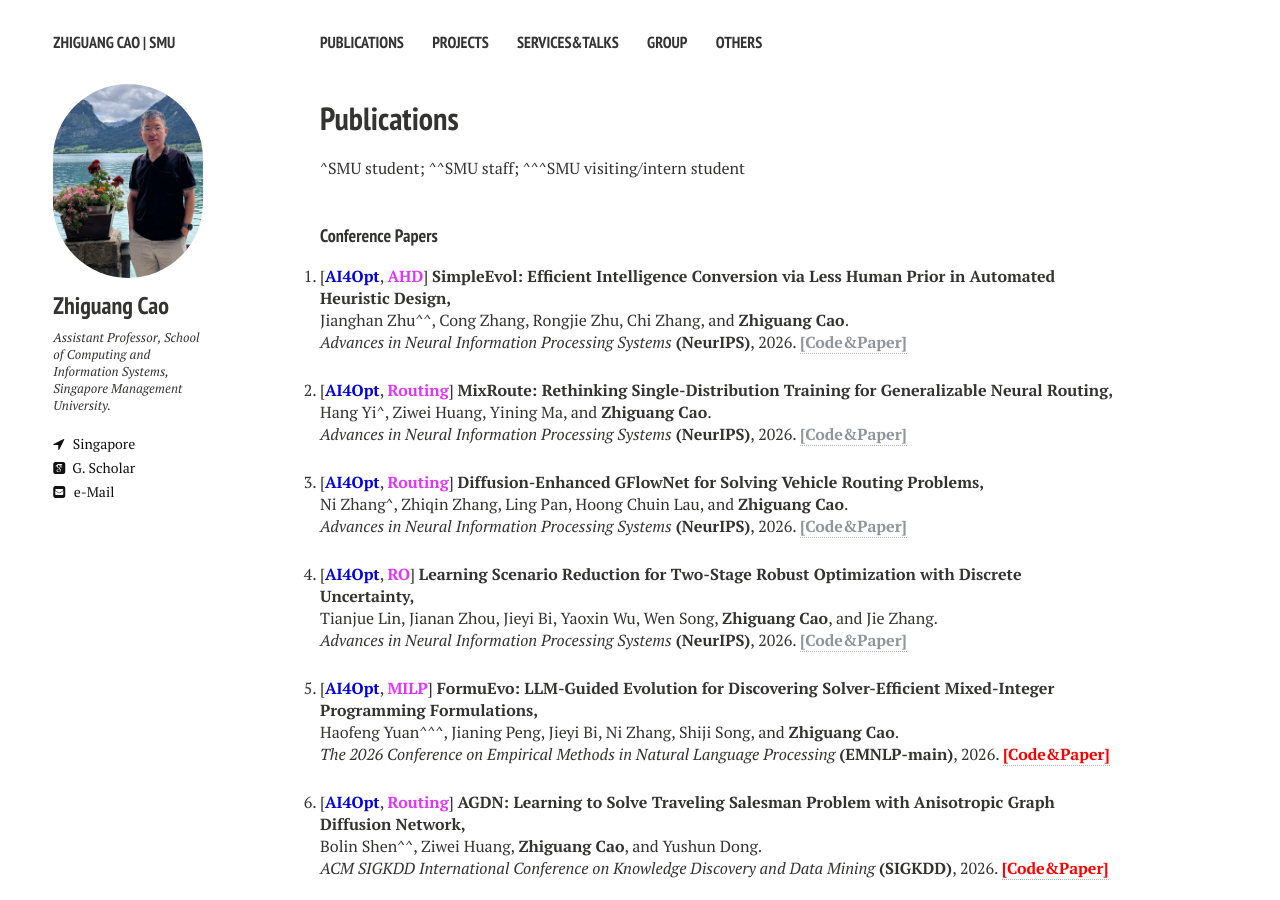
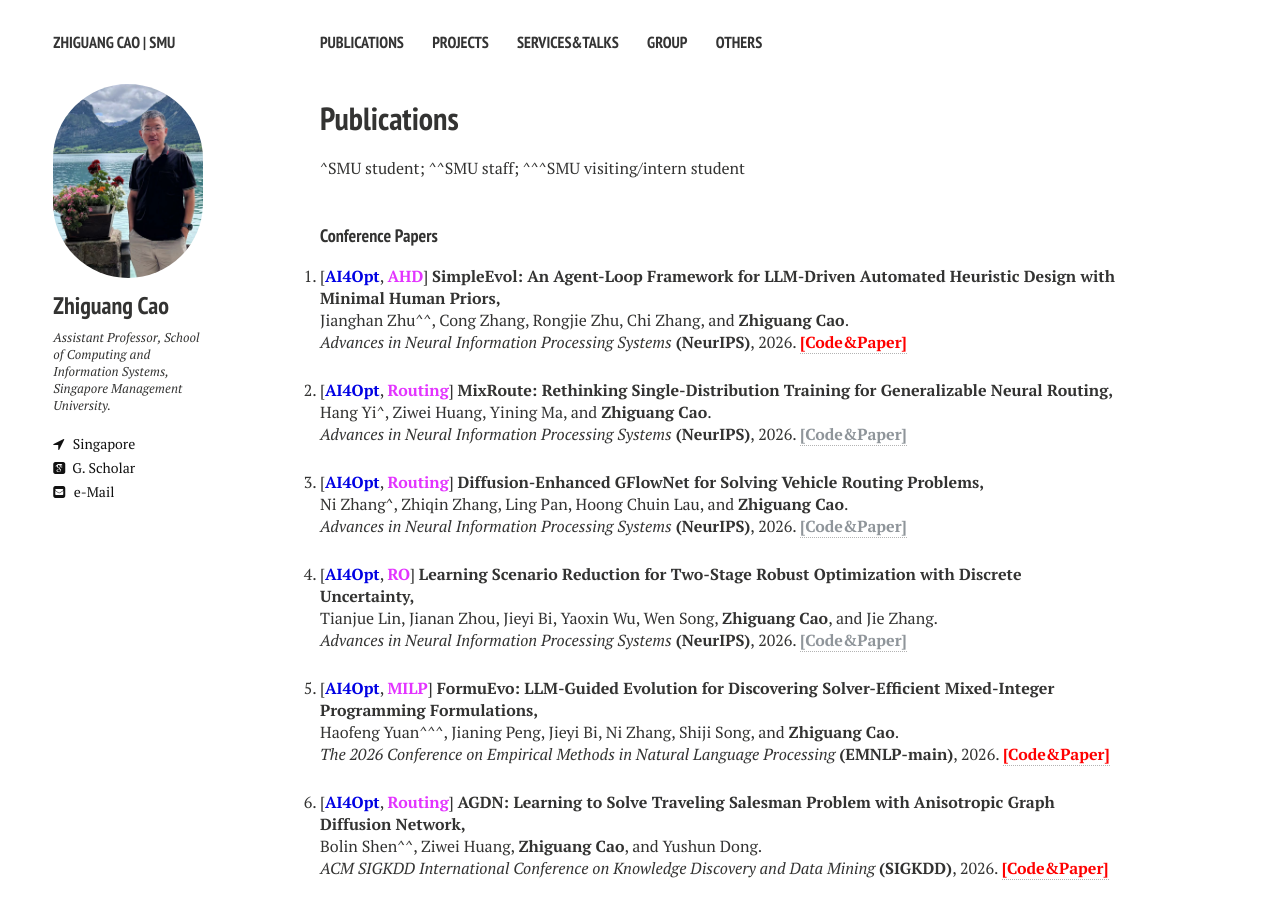
Before and after one commit to zhiguangcaosg/zhiguangcaosg.github.io, a Jekyll site: the page built from publications.md, in a window 1280 px wide and 900 px high. Built offline with Jekyll 4.4.1, drawn with Linux system fonts in a browser that asks for light colours; nearby versions of some CDN libraries.

Commit message:
Update publications.html

```diff
--- a/_layouts/publications.html
+++ b/_layouts/publications.html
@@ -93,9 +93,9 @@ div.bibtex pre { font-size: 75%; overflow: auto;  width: 100%; padding: 0em 0em;
 
 <li>
 <p>
-[<font color="#0000E3"><b>AI4Opt</b></font>, <font color="#E333FF"><b>AHD</b></font>] <b>SimpleEvol: Efficient Intelligence Conversion via Less Human Prior in Automated Heuristic Design,</b>
+[<font color="#0000E3"><b>AI4Opt</b></font>, <font color="#E333FF"><b>AHD</b></font>] <b>SimpleEvol: An Agent-Loop Framework for LLM-Driven Automated Heuristic Design with Minimal Human Priors,</b>
 <br> Jianghan Zhu^^, Cong Zhang, Rongjie Zhu, Chi Zhang, and <b>Zhiguang Cao</b>.<br>
-<i>Advances in Neural Information Processing Systems</i> <b>(NeurIPS)</b>, 2026. <a href="https://zhiguangcaosg.github.io/publications/"> <font color="#8F959A"><b>[Code&Paper]</b> </font></a>
+<i>Advances in Neural Information Processing Systems</i> <b>(NeurIPS)</b>, 2026. <a href="https://github.com/HenryZhu1029/SimpleEvol-Master" target="_blank"> <font color="#FF0000"><b>[Code&Paper]</b> </font></a>
 </p>
 </li>
 
```
